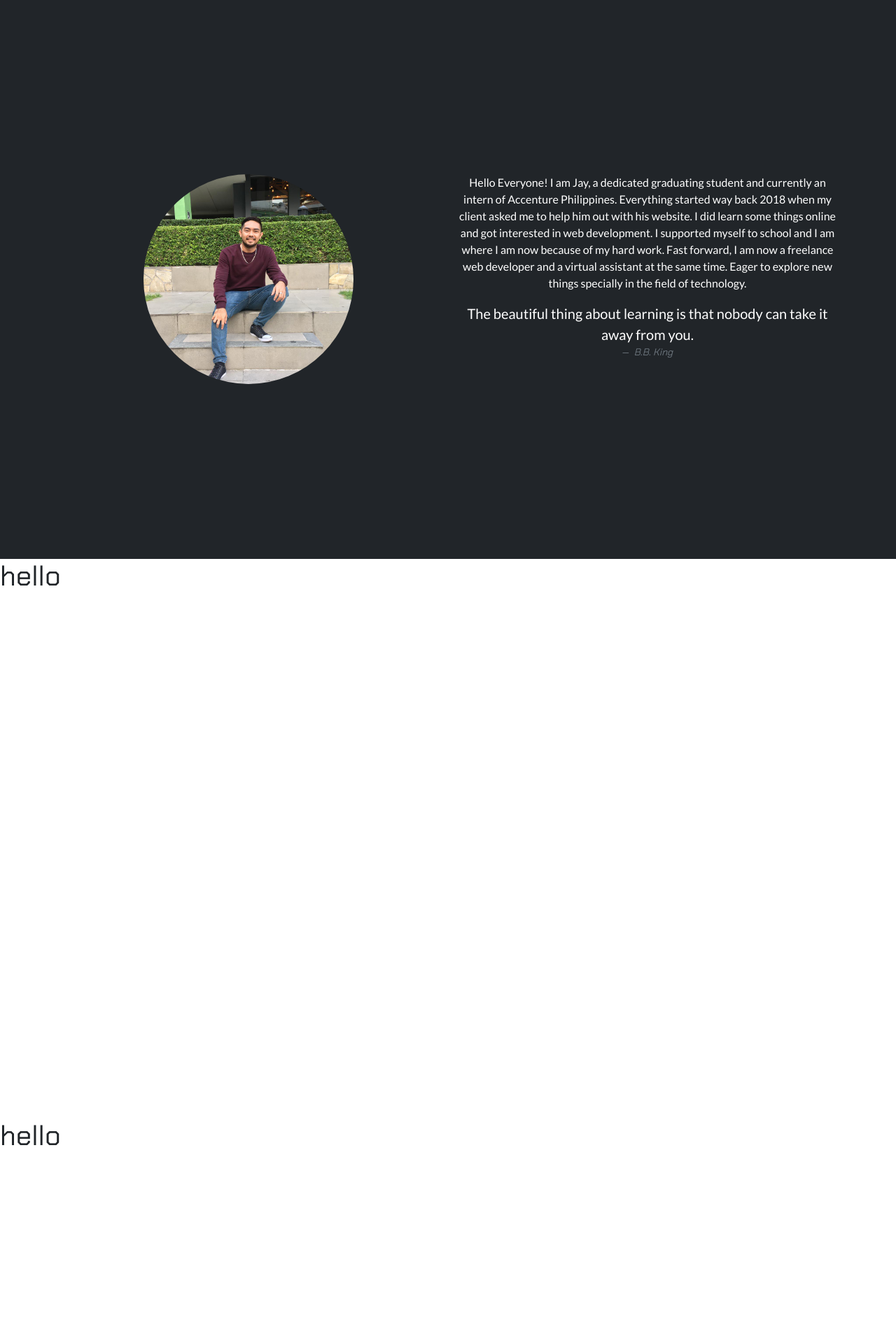
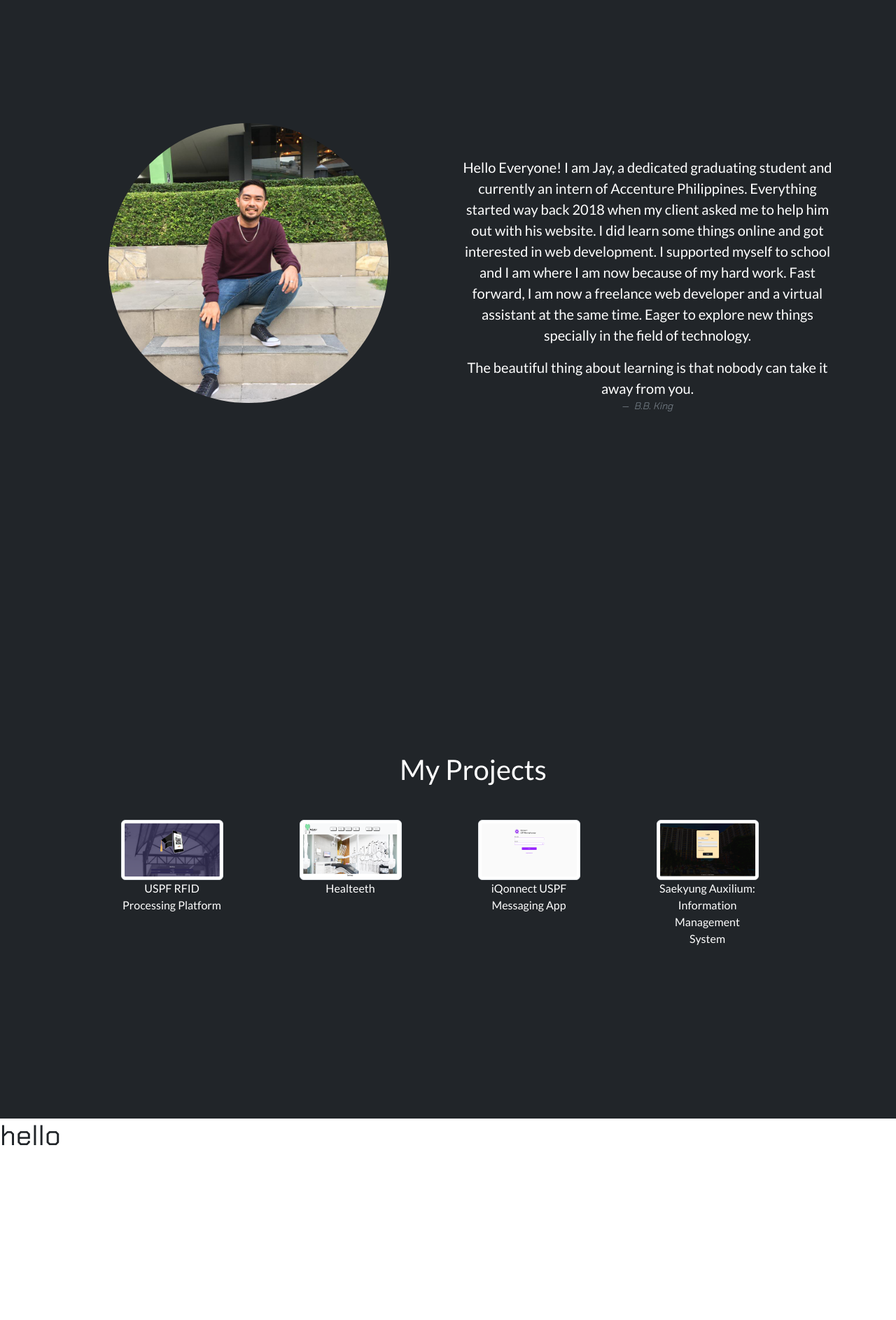
Before and after one commit to jelatz/Jlad_Lanete, a PHP site: page / in a window 1280 px wide. Shown: the part 801-2688 px from the top of the page at 70% size. Run offline with PHP 8.4, Linux system fonts and the light colour scheme.

Commit message:
portfolio and about

```diff
--- a/_assets/css/custom.css
+++ b/_assets/css/custom.css
@@ -14,3 +14,11 @@ html,body{
   height: 100%;
   scroll-behavior: smooth !important;
 }
+
+.projects{
+  transition: all .3s ease-in-out;
+}
+
+.projects:hover{
+  transform:scale(2.5);
+}
--- /dev/null
+++ b/index.html
@@ -0,0 +1,168 @@
+<!DOCTYPE html>
+<html lang="en">
+
+<head>
+    <meta charset="UTF-8">
+    <meta http-equiv="X-UA-Compatible" content="IE=edge">
+    <meta name="viewport" content="width=device-width, initial-scale=1.0">
+    <link rel="stylesheet" href="_assets/css/bootstrap.css">
+    <link rel="stylesheet" href="_assets/css/custom.css">
+    <link rel="stylesheet" href="https://cdn.jsdelivr.net/npm/bootstrap-icons@1.10.3/font/bootstrap-icons.css">
+    <title>Jlad Lanete Portfolio</title>
+</head>
+
+<body>
+    <section id="home" style="background-image: url(_assets/images/back.gif); background-position:center center; background-size:contain;  background-repeat:no-repeat; background-color:black; width:100%; height:100%;">
+        <div class="container-fluid h-100">
+            <!-- <audio autoplay controls hidden>
+                <source src="_assets/audio/kisapmata.mp3" type="audio/mpeg">
+            </audio> -->
+            <div class="row justify-content-between" style="height:100%;">
+                <div class="col-lg-2">
+                    <nav class="navbar navbar-expand-lg" style="width: 10rem;">
+                        <div class="justify-content-between" style="width: 10rem;">
+                            <a href="index.php" class="navbar-brand"><img src="_assets/images/logo(1).png" alt="logo" width="200" height="50" class="m-2"></a>
+                            <button class="navbar-toggler bg-white" type="button" data-bs-toggle="collapse" data-bs-target="#navbarNav" aria-controls="navbarNav" aria-expanded="false" aria-label="Toggle navigation">
+                                <span class="navbar-toggler-icon"></span>
+                            </button>
+                            <div class="collapse navbar-collapse" id="navbarSupportedContent">
+                                <ul class="navbar-nav mx-auto flex-column text-white gap-5 mt-5">
+                                    <a href="#about" class="text-decoration-none text-white">
+                                        <li class="nav-item fw-bold">About</li>
+                                    </a>
+                                    <a href="#portfolio" class="text-decoration-none text-white">
+                                        <li class="nav-item fw-bold">Portfolio</li>
+                                    </a>
+                                    <a href="#services" class="text-decoration-none text-white">
+                                        <li class="nav-item fw-bold">Services</li>
+                                    </a>
+                                    <a href="#contact" class="text-decoration-none text-white">
+                                        <li class="nav-item fw-bold">Contact</li>
+                                    </a>
+                                </ul>
+                            </div>
+                        </div>
+                    </nav>
+                </div>
+                <div class="col-lg-1 justify-content-center align-self-center">
+                    <div class="d-flex flex-column text-center gap-5 rounded-pill py-3 w-50 social-media">
+                        <a href="https://www.facebook.com/latz.lanete" target="_blank">
+                            <i class="fs-5 bi bi-facebook text-white"></i>
+                        </a>
+                        <a href="https://www.linkedin.com/in/jojie-lad-lanete-3466b116a/" target="_blank">
+                        <i class="fs-5 bi bi-linkedin text-white"></i>
+                        </a>
+                        <a href="https://github.com/jelatz" target="_blank">
+                        <i class="fs-5 bi bi-github text-white"></i>
+                        </a>
+                        <a href="https://www.instagram.com/lanetejlad/" target="_blank">
+                        <i class="fs-5 bi bi-instagram text-white"></i>
+                        </a>
+                    </div>
+                </div>
+            </div>
+        </div>
+    </section>
+    <!-- ABOUT -->
+    <section id="about" class="w-100 h-100 bg-dark d-flex align-items-center">
+        <div class="container">
+            <div class="moving-object"></div>
+            <div class="row justify-content-center text-center">
+                <div class="col">
+                    <img src="_assets/images/profile.jpg" alt="profile" width="400" height="400" class="rounded-circle">
+                </div>
+                <div class="col align-items-center d-flex flex-column mt-5">
+                    <p class="text-white fs-5">Hello Everyone! I am Jay, a dedicated graduating student and currently an intern of Accenture Philippines. Everything started way back 2018 when my client asked me to help him out with his website. I did learn some things online and got interested in web development. I supported myself to school and I am where I am now because of my hard work.
+
+                    Fast forward, I am now a freelance web developer and a virtual assistant at the same time. Eager to explore new things specially in the field of technology.
+
+                </p>
+                <figure class="text-center">
+                <blockquote class="blockquote">
+                <p class="text-white">
+                The beautiful thing about learning is that nobody can take it away from you.
+                </p>
+                </blockquote>
+                <figcaption class="blockquote-footer">
+                    <cite>B.B. King</cite>
+                </figcaption>
+                </figure>
+                </div>
+            </div>
+        </div>
+    </section>
+    <!-- PORTFOLIO -->
+    <section id="portfolio" class="w-100 h-100 bg-dark">
+    <div class="container-md w-100 h-100 d-flex align-items-center">
+            <div class="row rounded p-5 w-100 justify-content-around">
+                <h1 class="text-white text-center m-5" style="font-family: 'Lato'">My Projects</h1>
+                <div class="col-2 projects">
+                    <img src="_assets/images/rfid.png" alt="Rfid Project" class="img-thumbnail img-responsive img-fluid">
+                    <p class="text-white text-center">USPF RFID Processing Platform</p>
+                </div>
+                <div class="col-2 projects">
+                    <img src="_assets/images/healteeth.png" alt="healteeth home page" class="img-thumbnail img-responsive img-fluid">
+                    <p class="text-white text-center">
+                        Healteeth
+                    </p>
+                </div>
+                <div class="col-2 projects">
+                    <img src="_assets/images/iqonnect.png" alt="iqonnect home page" class="img-thumbnail img-responsive img-fluid">
+                    <p class="text-white text-center">
+                        iQonnect USPF Messaging App
+                    </p>
+                </div>
+                <div class="col-2 projects">
+                    <img src="_assets/images/saekyung.png" alt="saekyung home page" class="img-thumbnail img-responsive img-fluid">
+                    <p class="text-white text-center">
+                        Saekyung Auxilium: Information Management System
+                    </p>
+                </div>
+            </div>
+        </div>
+    </section>
+    <!-- SERVICES -->
+    <section id="services" class="w-100 h-100">
+        <h1>hello</h1>
+    </section>
+    <!-- CONTACT -->
+    <section id="contact" class="w-100 h-100 bg-dark">
+        <div class="container-fluid">
+            <div class="row">
+                <div class="col-lg-2">
+                    <nav class="navbar navbar-expand-lg" style="width: 10rem;">
+                        <div class="justify-content-between" style="width: 10rem;">
+                            <a href="index.php" class="navbar-brand"><img src="_assets/images/logo(1).png" alt="logo" width="200" height="50" class="m-2"></a>
+                            <button class="navbar-toggler bg-white" type="button" data-bs-toggle="collapse" data-bs-target="#navbarNav" aria-controls="navbarNav" aria-expanded="false" aria-label="Toggle navigation">
+                                <span class="navbar-toggler-icon"></span>
+                            </button>
+                            <div class="collapse navbar-collapse" id="navbarSupportedContent">
+                                <ul class="navbar-nav mx-auto flex-column text-white gap-4 mt-5">
+                                    <a href="#home" class="text-decoration-none text-white">
+                                        <li class="nav-item fw-bold">Home</li>
+                                    </a>
+                                    <a href="#about" class="text-decoration-none text-white">
+                                        <li class="nav-item fw-bold">About</li>
+                                    </a>
+                                    <a href="#portfolio" class="text-decoration-none text-white">
+                                        <li class="nav-item fw-bold">Portfolio</li>
+                                    </a>
+                                    <a href="#services" class="text-decoration-none text-white">
+                                        <li class="nav-item fw-bold">Services</li>
+                                    </a>
+                                    <a href="#contact" class="text-decoration-none text-white">
+                                        <li class="nav-item fw-bold">Contact</li>
+                                    </a>
+                                </ul>
+                            </div>
+                        </div>
+                    </nav>
+                </div>
+            </div>
+        </div>
+    </section>
+    <script src="../_assets/js/bootstrap.bundle.js"></script>
+
+</body>
+
+</html>
--- a/index.php
+++ /dev/null
@@ -1,122 +0,0 @@
-<!DOCTYPE html>
-<html lang="en">
-
-<head>
-    <meta charset="UTF-8">
-    <meta http-equiv="X-UA-Compatible" content="IE=edge">
-    <meta name="viewport" content="width=device-width, initial-scale=1.0">
-    <link rel="stylesheet" href="_assets/css/bootstrap.css">
-    <link rel="stylesheet" href="_assets/css/custom.css">
-    <title>Jlad Lanete Portfolio</title>
-</head>
-
-<body>
-    <section id="home" style="background-image: url(_assets/images/back.gif); background-position:center center; background-size:contain;  background-repeat:no-repeat; background-color:black; width:100%; height:100%;">
-        <div class="container-fluid">
-            <div class="row">
-                <div class="col-lg-2">
-                    <nav class="navbar navbar-expand-lg" style="width: 10rem;">
-                        <div class="justify-content-between" style="width: 10rem;">
-                            <a href="index.php" class="navbar-brand"><img src="_assets/images/logo(1).png" alt="logo" width="200" height="50" class="m-2"></a>
-                            <button class="navbar-toggler bg-white" type="button" data-bs-toggle="collapse" data-bs-target="#navbarNav" aria-controls="navbarNav" aria-expanded="false" aria-label="Toggle navigation">
-                                <span class="navbar-toggler-icon"></span>
-                            </button>
-                            <div class="collapse navbar-collapse" id="navbarSupportedContent">
-                                <ul class="navbar-nav mx-auto flex-column text-white gap-5 mt-5">
-                                    <a href="#about" class="text-decoration-none text-white">
-                                        <li class="nav-item fw-bold">About</li>
-                                    </a>
-                                    <a href="#portfolio" class="text-decoration-none text-white">
-                                        <li class="nav-item fw-bold">Portfolio</li>
-                                    </a>
-                                    <a href="#services" class="text-decoration-none text-white">
-                                        <li class="nav-item fw-bold">Services</li>
-                                    </a>
-                                    <a href="#contact" class="text-decoration-none text-white">
-                                        <li class="nav-item fw-bold">Contact</li>
-                                    </a>
-                                </ul>
-                            </div>
-                        </div>
-                    </nav>
-                </div>
-            </div>
-        </div>
-    </section>
-    <!-- ABOUT -->
-    <section id="about" class="w-100 h-100 bg-dark d-flex align-items-center">
-        <div class="container">
-            <div class="moving-object"></div>
-            <div class="row justify-content-center text-center">
-                <div class="col">
-                    <img src="_assets/images/profile.jpg" alt="profile" width="300" height="300" class="rounded-circle">
-                </div>
-                <div class="col">
-                    <p class="text-white">Hello Everyone! I am Jay, a dedicated graduating student and currently an intern of Accenture Philippines. Everything started way back 2018 when my client asked me to help him out with his website. I did learn some things online and got interested in web development. I supported myself to school and I am where I am now because of my hard work.
-
-                    Fast forward, I am now a freelance web developer and a virtual assistant at the same time. Eager to explore new things specially in the field of technology.
-
-                </p>
-                <figure class="text-center">
-                <blockquote class="blockquote">
-                <p class="text-white">
-                The beautiful thing about learning is that nobody can take it away from you.
-                </p>
-                </blockquote>
-                <figcaption class="blockquote-footer">
-                    <cite>B.B. King</cite>
-                </figcaption>
-                </figure>
-                </div>
-            </div>
-        </div>
-    </section>
-    <!-- PORTFOLIO -->
-    <section id="portfolio" class="w-100 h-100">
-        <h1>hello</h1>
-    </section>
-    <!-- SERVICES -->
-    <section id="services" class="w-100 h-100">
-        <h1>hello</h1>
-    </section>
-    <!-- CONTACT -->
-    <section id="contact" class="w-100 h-100 bg-dark">
-        <div class="container-fluid">
-            <div class="row">
-                <div class="col-lg-2">
-                    <nav class="navbar navbar-expand-lg" style="width: 10rem;">
-                        <div class="justify-content-between" style="width: 10rem;">
-                            <a href="index.php" class="navbar-brand"><img src="_assets/images/logo(1).png" alt="logo" width="200" height="50" class="m-2"></a>
-                            <button class="navbar-toggler bg-white" type="button" data-bs-toggle="collapse" data-bs-target="#navbarNav" aria-controls="navbarNav" aria-expanded="false" aria-label="Toggle navigation">
-                                <span class="navbar-toggler-icon"></span>
-                            </button>
-                            <div class="collapse navbar-collapse" id="navbarSupportedContent">
-                                <ul class="navbar-nav mx-auto flex-column text-white gap-4 mt-5">
-                                    <a href="#home" class="text-decoration-none text-white">
-                                        <li class="nav-item fw-bold">Home</li>
-                                    </a>
-                                    <a href="#about" class="text-decoration-none text-white">
-                                        <li class="nav-item fw-bold">About</li>
-                                    </a>
-                                    <a href="#portfolio" class="text-decoration-none text-white">
-                                        <li class="nav-item fw-bold">Portfolio</li>
-                                    </a>
-                                    <a href="#services" class="text-decoration-none text-white">
-                                        <li class="nav-item fw-bold">Services</li>
-                                    </a>
-                                    <a href="#contact" class="text-decoration-none text-white">
-                                        <li class="nav-item fw-bold">Contact</li>
-                                    </a>
-                                </ul>
-                            </div>
-                        </div>
-                    </nav>
-                </div>
-            </div>
-        </div>
-    </section>
-    <script src="../_assets/js/bootstrap.bundle.js"></script>
-
-</body>
-
-</html>
```
Also changed, not shown: _assets/images/healteeth.png (added), _assets/images/iqonnect.png (added), _assets/images/rfid.png (added), _assets/images/saekyung.png (added), 1 other file.
